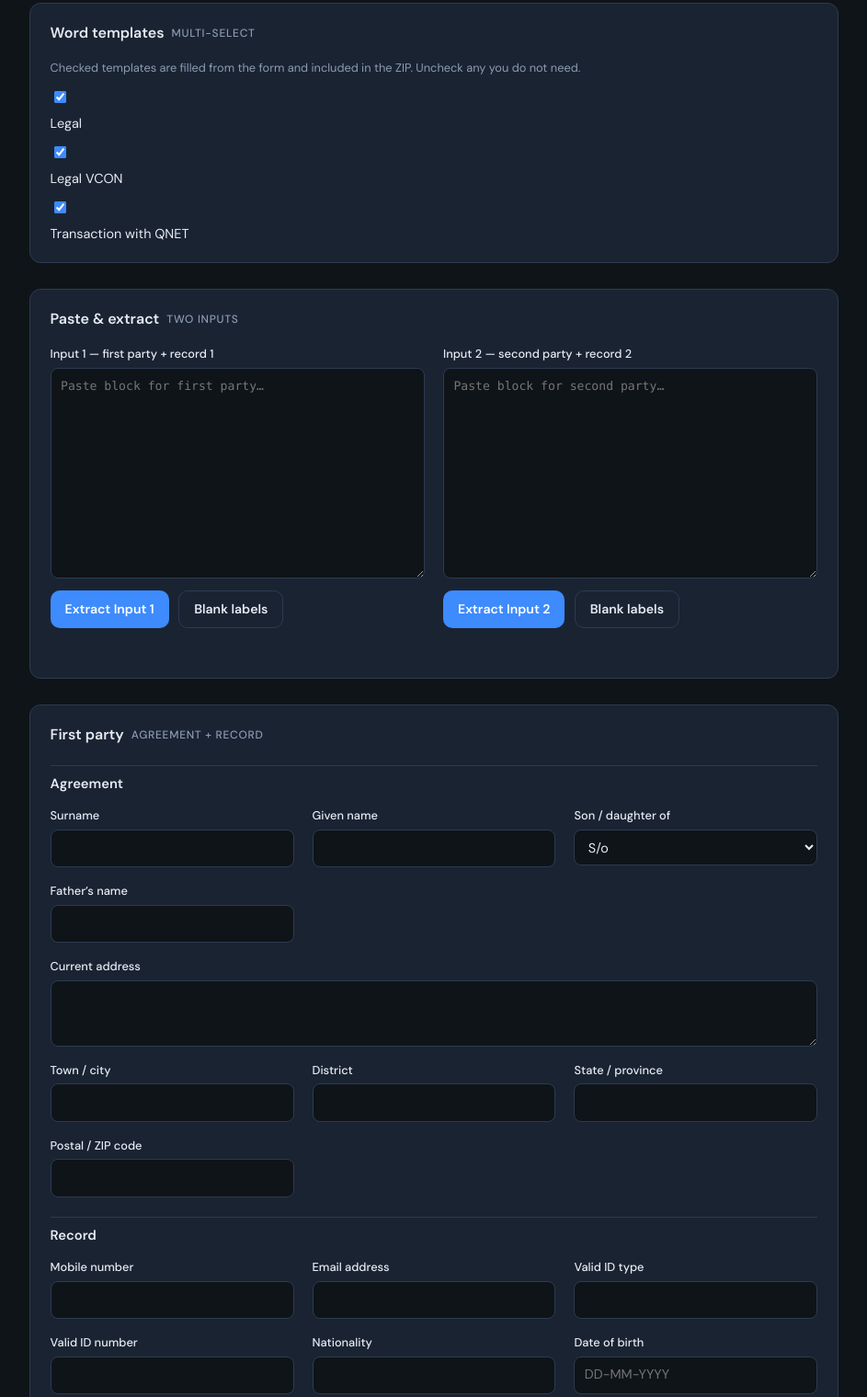
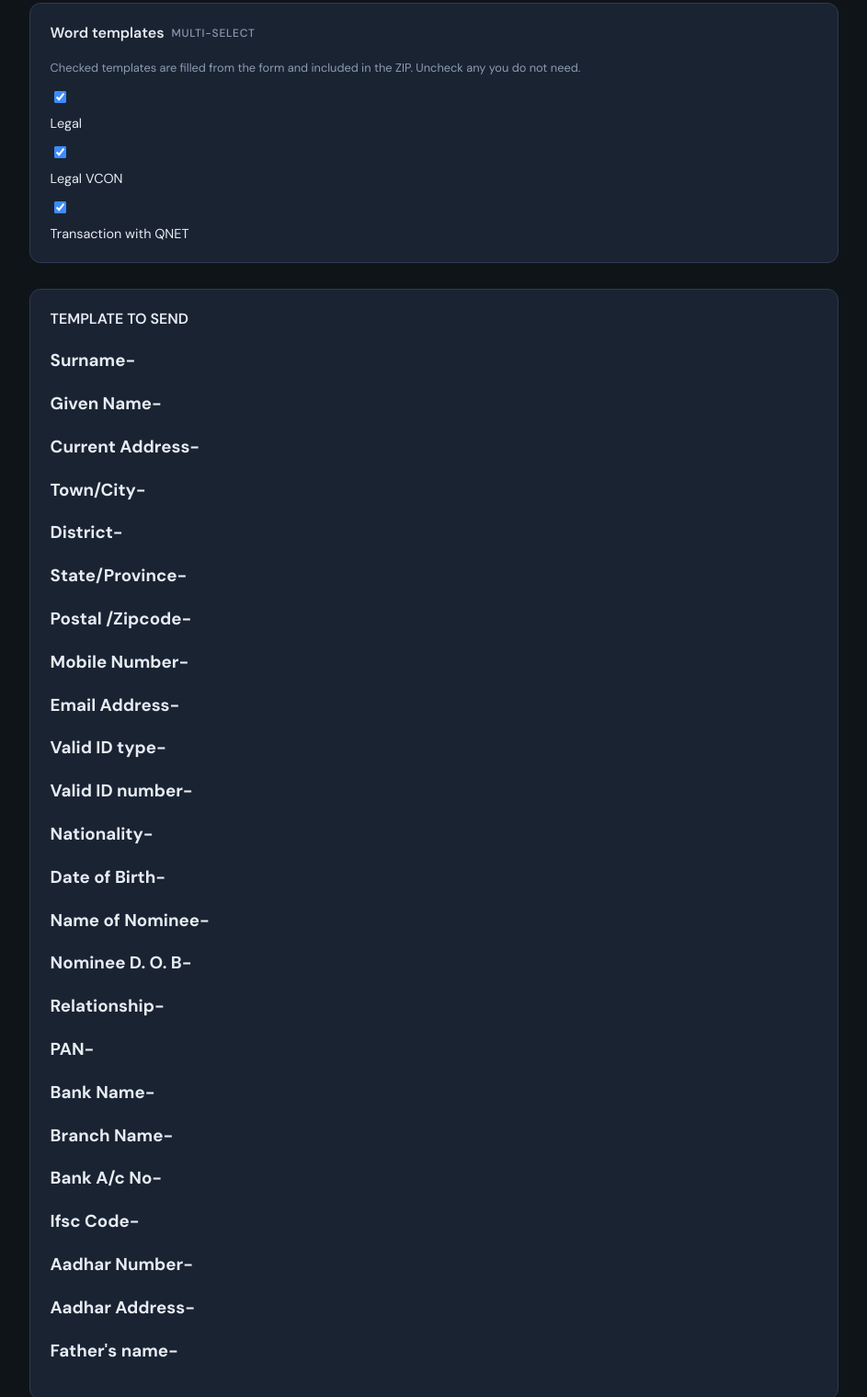
Before and after one commit to uchiha-itachi1453/legal_document, a website: page public/index.html in a window 1280 px wide. Shown: the part 420-1939 px from the top of the page at 92% size, without its empty margins (168-1111 px from the left). Drawn offline with Linux system fonts and the light colour scheme; no server answers.

Commit message:
adding template

```diff
--- a/public/index.html
+++ b/public/index.html
@@ -53,11 +53,41 @@
         </section>
 
         <section class="card">
+          <div class="template">
+            <h2>TEMPLATE TO SEND</h2>
+            <h3>Surname-</h3>
+            <h3>Given Name-</h3>
+            <h3>Current Address-</h3>
+            <h3>Town/City-</h3>
+            <h3>District-</h3>
+            <h3>State/Province-</h3>
+            <h3>Postal /Zipcode-</h3>
+            <h3>Mobile Number-</h3>
+            <h3>Email Address-</h3>
+            <h3>Valid ID type-</h3>
+            <h3>Valid ID number-</h3>
+            <h3>Nationality-</h3>
+            <h3>Date of Birth-</h3>
+            <h3>Name of Nominee-</h3>
+            <h3>Nominee D. O. B-</h3>
+            <h3>Relationship-</h3>
+            <h3>PAN-</h3>
+            <h3>Bank Name-</h3>
+            <h3>Branch Name-</h3>
+            <h3>Bank A/c No-</h3>
+            <h3>Ifsc Code-</h3>
+            <h3>Aadhar Number-</h3>
+            <h3>Aadhar Address-</h3>
+            <h3>Father's name-</h3>
+          </div>
+        </section>
+
+        <section class="card">
           <h2>Paste &amp; extract <span>two inputs</span></h2>
           <div class="paste-two-col">
             <div class="paste-col">
               <label>
-                <strong>Input 1 — first party + record 1</strong>
+                <strong>Input 1 — first party ( Prospect ) + record 1</strong>
                 <textarea
                   id="pasted-details-1"
                   class="paste-area paste-area-compact"
@@ -77,7 +107,7 @@
             </div>
             <div class="paste-col">
               <label>
-                <strong>Input 2 — second party + record 2</strong>
+                <strong>Input 2 — second party ( IR ) + record 2</strong>
                 <textarea
                   id="pasted-details-2"
                   class="paste-area paste-area-compact"
```
